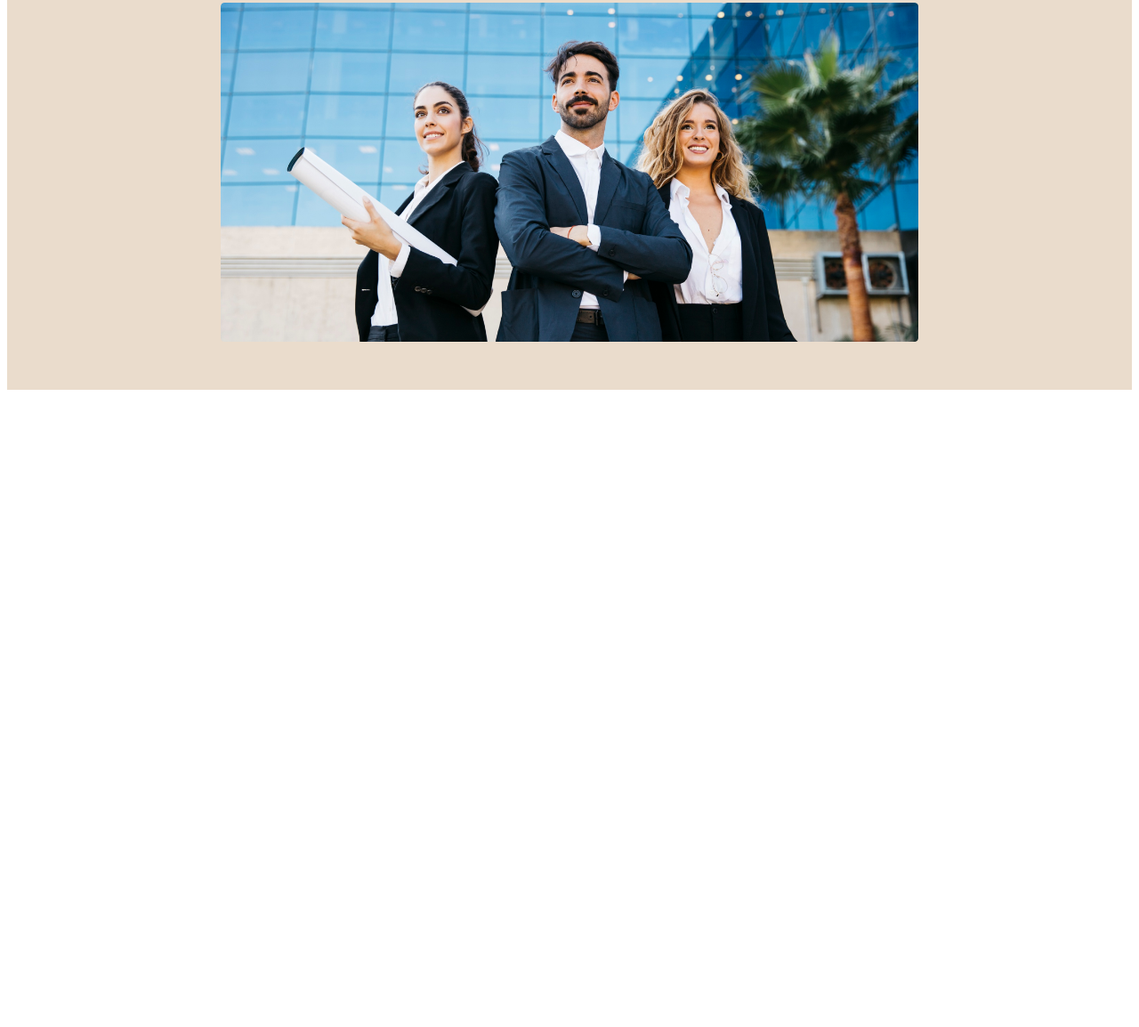
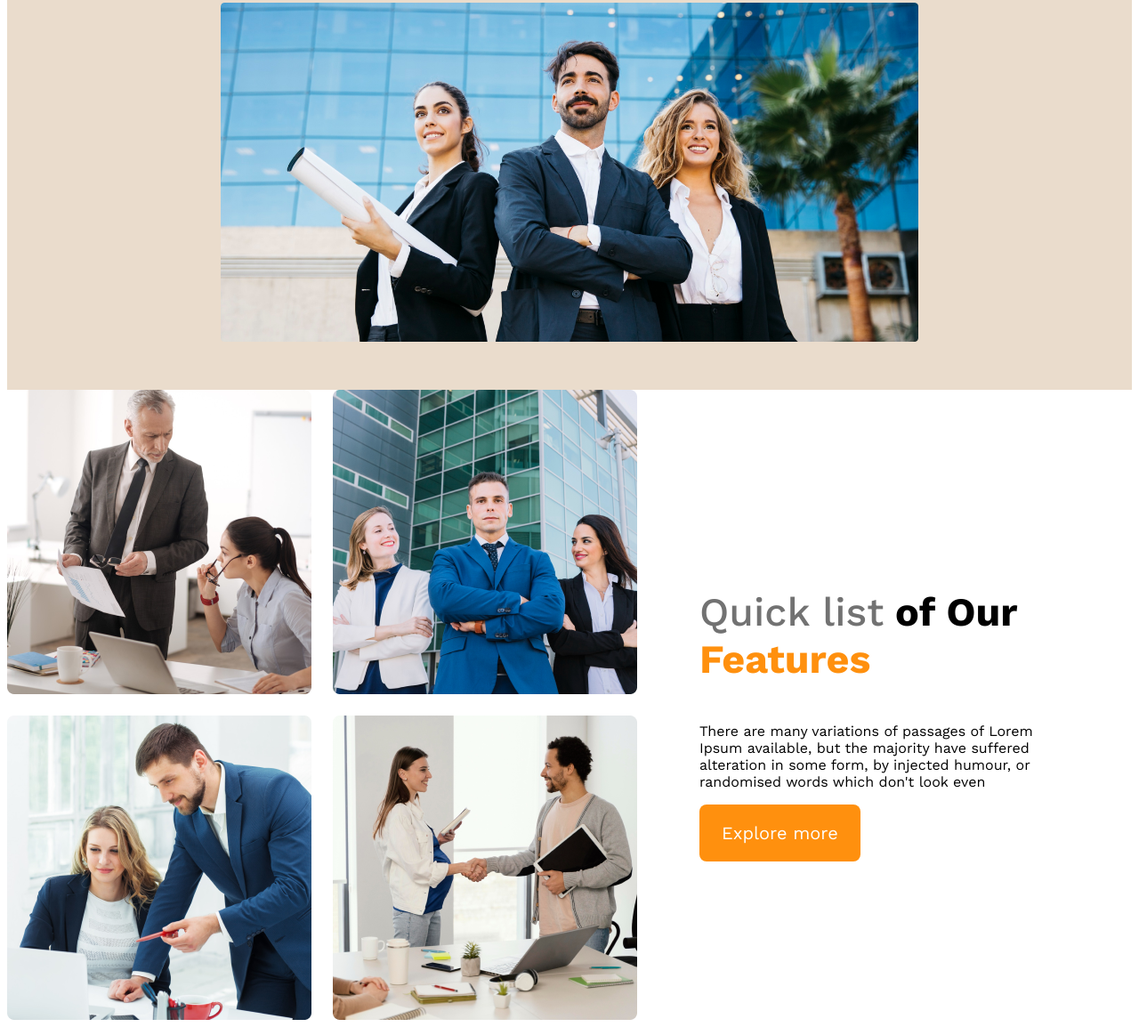
Before and after one commit to tasfiqhossainftm/g3-architect-website-1, a plain HTML site: page index.html in a window 1280 px wide. Shown: the part 573-1727 px from the top of the page at 89% size. Before the commit the page ends 1019 px from the top, so only its background shows below. Drawn offline with nearby package versions, Linux system fonts and the light colour scheme.

Commit message:
Team section start

```diff
--- a/index.html
+++ b/index.html
@@ -9,7 +9,7 @@
 
 </head>
 
-<body>
+<!-- header section start -->
     <header>
         <nav>
             <h3 class="nav-tittle">G-3 Architect</h3>
@@ -29,7 +29,23 @@
             <img src="images/banner.png" alt="">
         </div>
     </header>
+    <!-- header section end -->
     <main>
+        <!-- team section start -->
+        <section class="teams-container">
+            <div class="teams-img-cointainer">
+                <img src="images/team1.png" alt="">
+                <img src="images/team2.png" alt="">
+                <img src="images/team3.png" alt="">
+                <img src="images/team4.png" alt="">
+
+            </div>
+            <div class="teams-content">
+                <h3 class="teams-tittle"><span class="Quick-list">Quick list</span> <span class="of-Our">of Our</span> <span class="text-features">Features</span></h3>
+                <p class="teams-description">There are many variations of passages of Lorem Ipsum available, but the majority have suffered alteration in some form, by injected humour, or randomised words which don't look even</p>
+                <button class="btn-primary">Explore more</button>
+            </div>
+        </section>
 
     </main>
     <footer>
--- a/styles/style.css
+++ b/styles/style.css
@@ -68,7 +68,46 @@ nav li a{
     font-size: 1.25rem;
     cursor: pointer;
 }
+
+/* team section start */
+main{
+    max-width: 1440px;
+    margin: 0 auto;
+}
+
+.teams-container{
+    display: flex;
+    align-items: center;
+}
+
+.teams-img-cointainer{
+    display: grid;
+    grid-template-columns: repeat(2, 1fr);
+    gap: 1.5rem;
+}
+
+.teams-content{
+    padding-left: 70px;
+    padding-right: 61px;
+}
+
+.teams-tittle{
+    font-size: 2.8rem;
+}
+
+.teams-tittle .Quick-list{
+    color: #727272;
+    font-weight: 500;
+}
+
+.teams-tittle .text-features{
+    color: #FF900E;
+    font-weight: 700;
+}
+
 /* media quaries */
+
+
 /* mobile styles */
 @media screen and (max-width: 576px){
     header{
```
